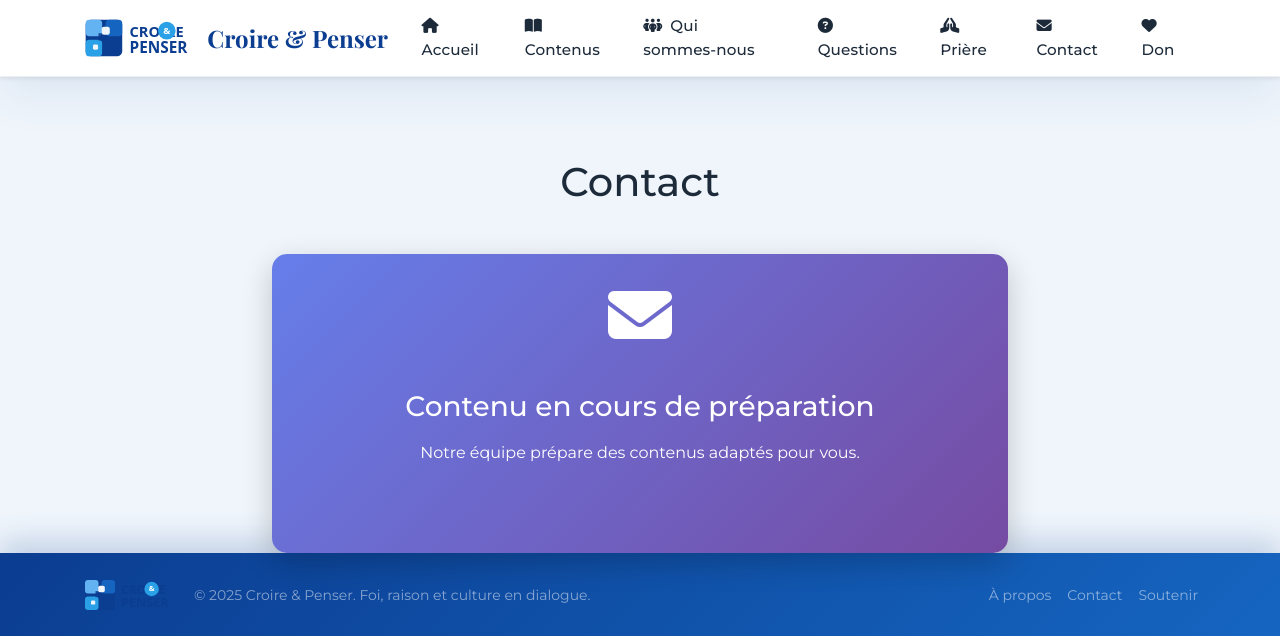
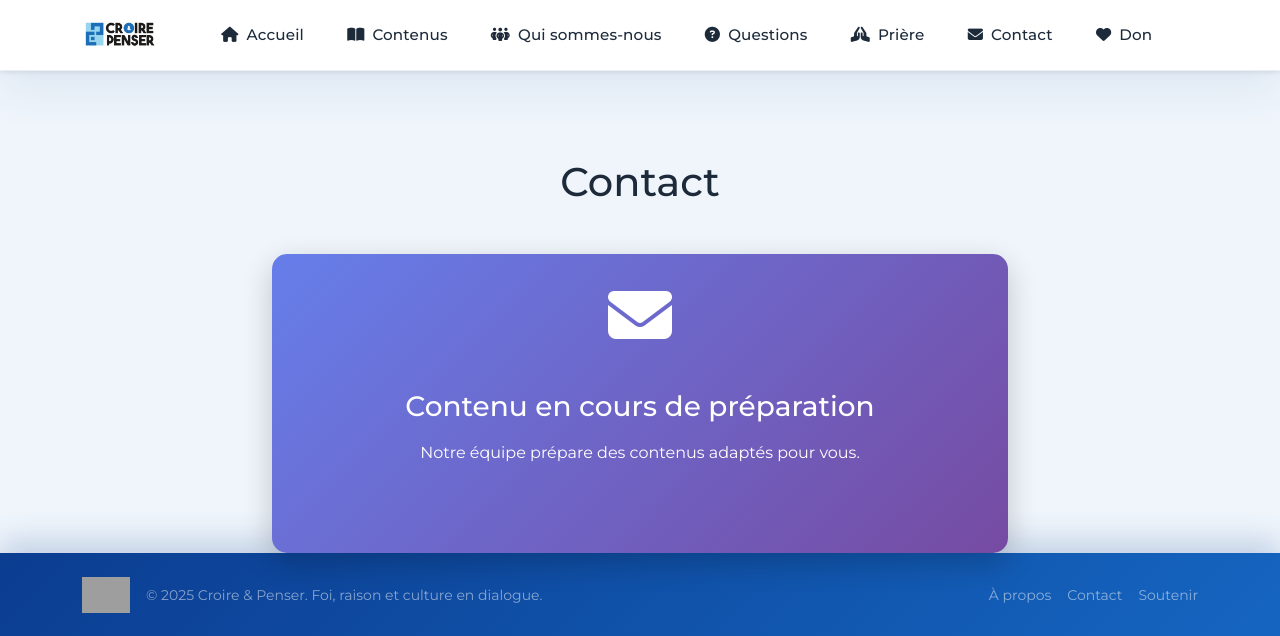
Before and after one commit to JonathanK-N/Plateforme-Foi-et-Raison, a Flask app: page /contact in a window 1280 px wide. Shown: the top 636 px of the page. Run offline with Flask 3, Linux system fonts and the light colour scheme; data that the repository does not hold is empty; grey boxes are pictures that could not be loaded.

Commit message:
ajout du nouveau logo

```diff
--- a/frontend/templates/base.html
+++ b/frontend/templates/base.html
@@ -17,8 +17,8 @@
         <nav class="navbar navbar-expand-lg navbar-light bg-white shadow-sm py-2">
             <div class="container">
                 <a class="navbar-brand d-flex align-items-center gap-2" href="{{ url_for('home') }}">
-                    <img src="{{ url_for('static', filename='img/logo-croire-penser.svg') }}" alt="Logo Croire et Penser" class="brand-logo">
-                    <span class="brand-text mb-0">Croire &amp; Penser</span>
+                    <img src="{{ url_for('static', filename='img/logo-croire-penser.png') }}" alt="Logo Croire et Penser" class="brand-logo">
+
                 </a>
                 <button class="navbar-toggler" type="button" data-bs-toggle="collapse" data-bs-target="#navbarNav" aria-controls="navbarNav" aria-expanded="false" aria-label="Ouvrir la navigation">
                     <span class="navbar-toggler-icon"></span>
```
Also changed, not shown: frontend/static/img/logo-croire-penser.png (added), frontend/static/img/logo-croire-penser.svg (deleted).
